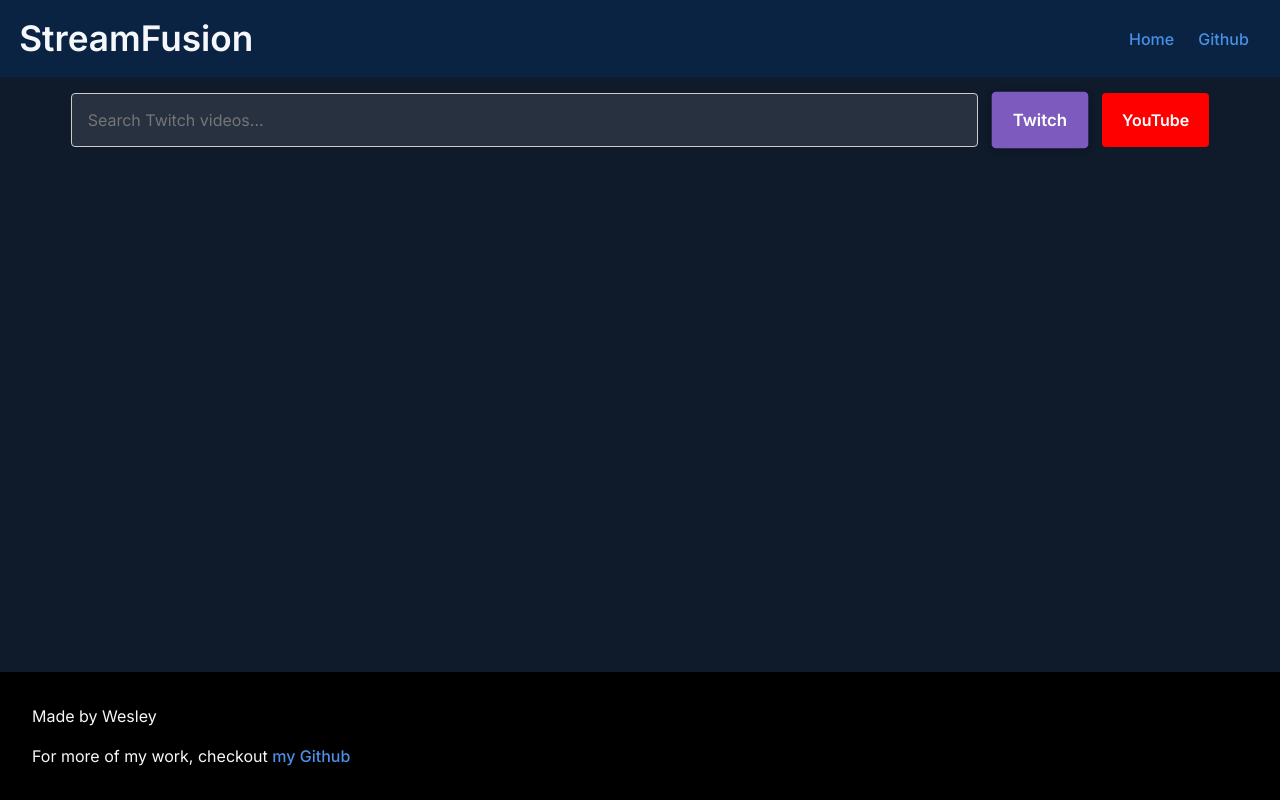
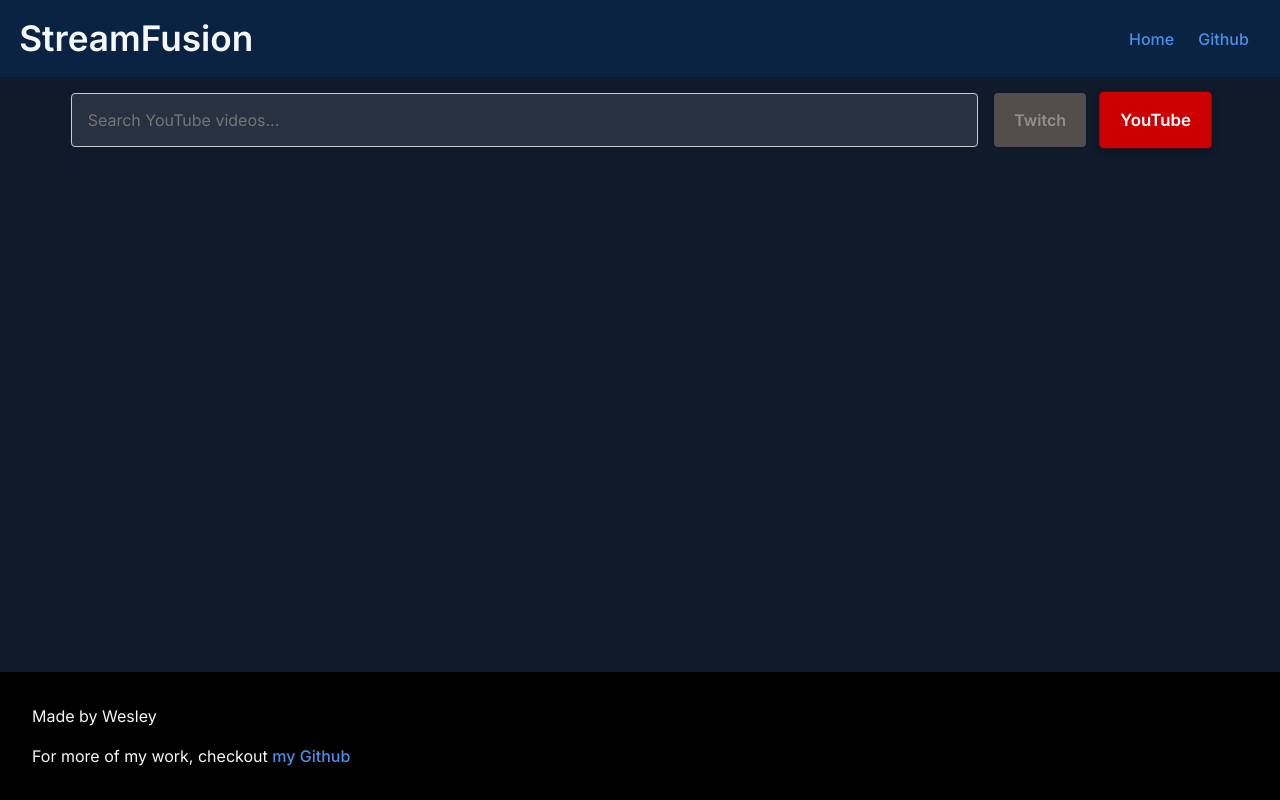
Before and after one commit to WesloTheWeb/streamFusion, a React (Vite) app: page / in a window 1280 px wide. Built offline with nearby package versions, Linux system fonts and the light colour scheme.

Commit message:
style disable Twitch for now

```diff
--- a/src/components/SearchInput/SearchInput.module.scss
+++ b/src/components/SearchInput/SearchInput.module.scss
@@ -57,6 +57,12 @@
         background-color: v.$twitch-hover;
         color: white;
     }
+
+    &:disabled {
+        background-color: rgb(82, 76, 76);
+        color: #908f8f;
+        cursor: not-allowed;
+    }
 }
 
 .youtubeButton {
--- a/src/components/SearchInput/SearchInput.tsx
+++ b/src/components/SearchInput/SearchInput.tsx
@@ -4,7 +4,7 @@ import classes from './SearchInput.module.scss';
 const { searchContainer, modeContainer, activeButton, twitchButton, youtubeButton } = classes;
 
 const SearchInput = () => {
-    const [mode, setMode] = useState('Twitch');
+    const [mode, setMode] = useState('YouTube');
 
     const handleModeChange = (selectedMode: string) => {
         setMode(selectedMode);
@@ -19,6 +19,7 @@ const SearchInput = () => {
             <section className={modeContainer}>
                 <button
                     className={`${mode === 'Twitch' ? activeButton : ''} ${twitchButton}`}
+                    disabled
                     onClick={() => handleModeChange('Twitch')}
                 >
                     Twitch
```
